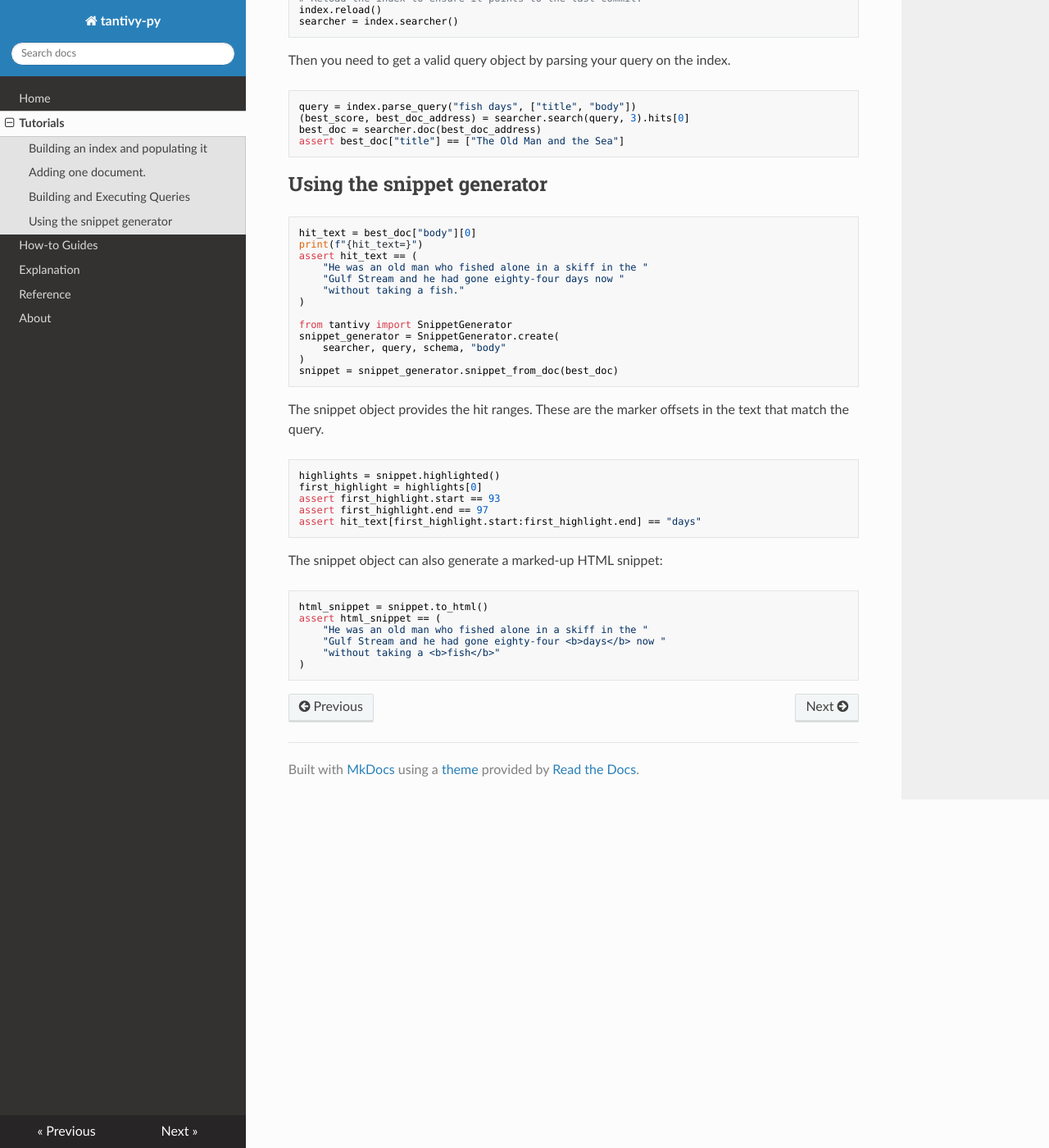
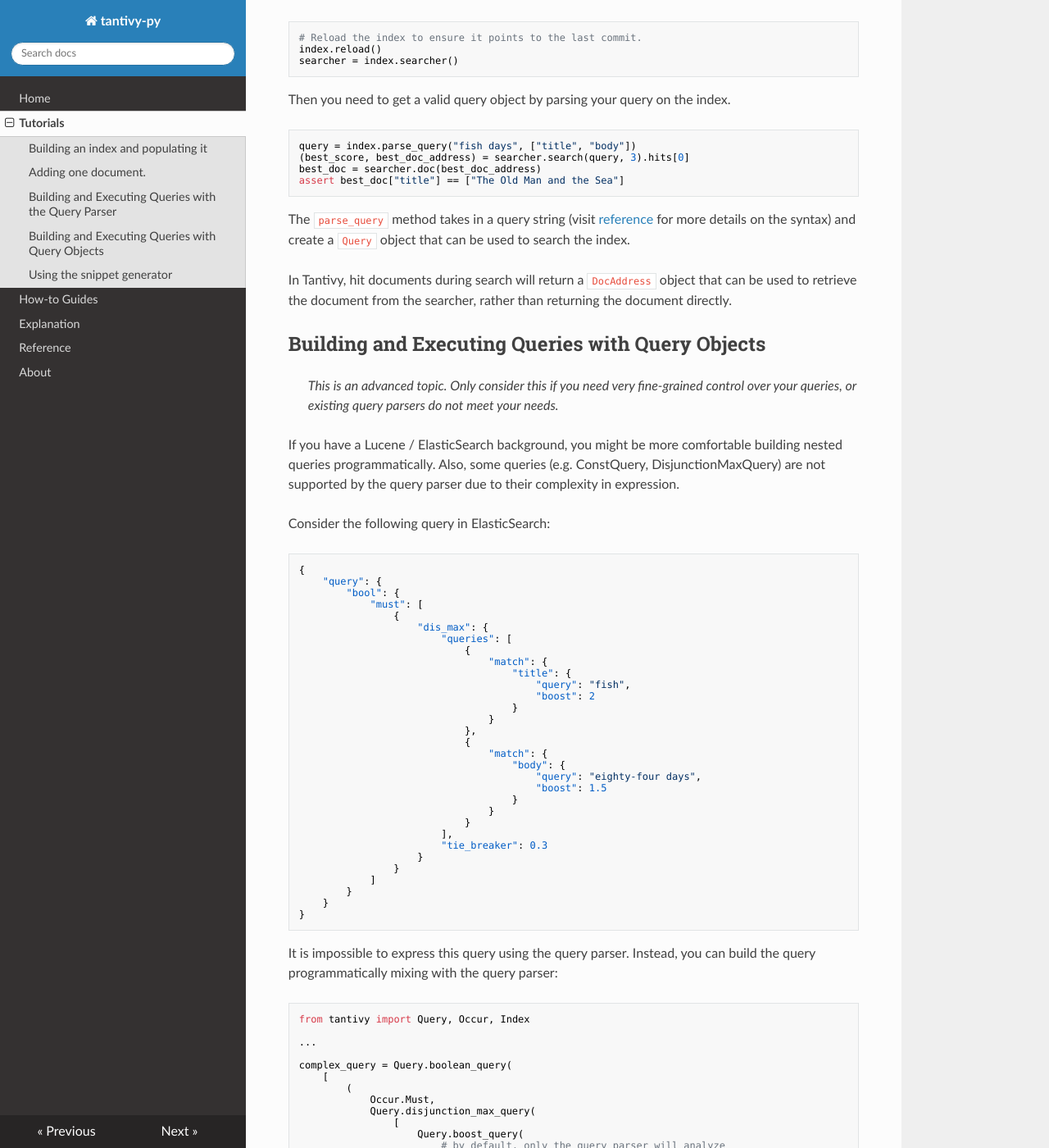
Before and after one commit to quickwit-oss/tantivy-py, an MkDocs documentation site: the page built from docs/tutorials.md, in a window 1280 px wide and 1400 px high, scrolled down 1445 px. Shown: the whole window at 82% size. Built offline with MkDocs 1.6.1, drawn with Linux system fonts in a browser that asks for light colours; nearby versions of some CDN libraries; some of the changed text lies outside the part shown.

Commit message:
Docs: Updated the building queries with Query objects section (#254)

````diff
--- a/docs/tutorials.md
+++ b/docs/tutorials.md
@@ -70,7 +70,9 @@ writer.wait_merging_threads()
 Note that `wait_merging_threads()` must come at the end, because
 the `writer` object will not be usable after this call.
 
-## Building and Executing Queries
+## Building and Executing Queries with the Query Parser
+
+With the Query Parser, you can easily build simple queries for your index.
 
 First you need to get a searcher for the index
 
@@ -89,7 +91,89 @@ best_doc = searcher.doc(best_doc_address)
 assert best_doc["title"] == ["The Old Man and the Sea"]
 ```
 
+The `parse_query` method takes in a query string (visit [reference](reference.md#valid-query-formats) for more details on the syntax) and create a `Query` object that can be used to search the index.
+
+In Tantivy, hit documents during search will return a `DocAddress` object that can be used to retrieve the document from the searcher, rather than returning the document directly.
+
+## Building and Executing Queries with Query Objects
+
+> *This is an advanced topic. Only consider this if you need very fine-grained control over your queries, or existing query parsers do not meet your needs.*
+
+If you have a Lucene / ElasticSearch background, you might be more comfortable building nested queries programmatically. Also, some queries (e.g. ConstQuery, DisjunctionMaxQuery) are not supported by the query parser due to their complexity in expression.
+
+Consider the following query in ElasticSearch:
+
+```json
+{
+    "query": {
+        "bool": {
+            "must": [
+                {
+                    "dis_max": {
+                        "queries": [
+                            {
+                                "match": {
+                                    "title": {
+                                        "query": "fish",
+                                        "boost": 2
+                                    }
+                                }
+                            },
+                            {
+                                "match": {
+                                    "body": {
+                                        "query": "eighty-four days",
+                                        "boost": 1.5
+                                    }
+                                }
+                            }
+                        ],
+                        "tie_breaker": 0.3
+                    }
+                }
+            ]
+        }
+    }
+}
+```
+
+It is impossible to express this query using the query parser. Instead, you can build the query programmatically mixing with the query parser:
+
+```python
+from tantivy import Query, Occur, Index
+
+...
+
+complex_query = Query.boolean_query(
+    [
+        (
+            Occur.Must,
+            Query.disjunction_max_query(
+                [
+                    Query.boost_query(
+                        # by default, only the query parser will analyze
+                        # your query string
+                        index.parse_query("fish", ["title"]),
+                        2.0
+                    ),
+                    Query.boost_query(
+                        index.parse_query("eighty-four days", ["body"]),
+                        1.5
+                    ),
+                ],
+                0.3,
+            ),
+        )
+    ]
+)
+
+```
+
+<!--TODO: Update the reference link to the query parser docs when available.-->
+
 ## Using the snippet generator
+
+Let's revisit the query `"fish days"` in our [example](#building-and-executing-queries-with-the-query-parser):
 
 ```python
 hit_text = best_doc["body"][0]
````
